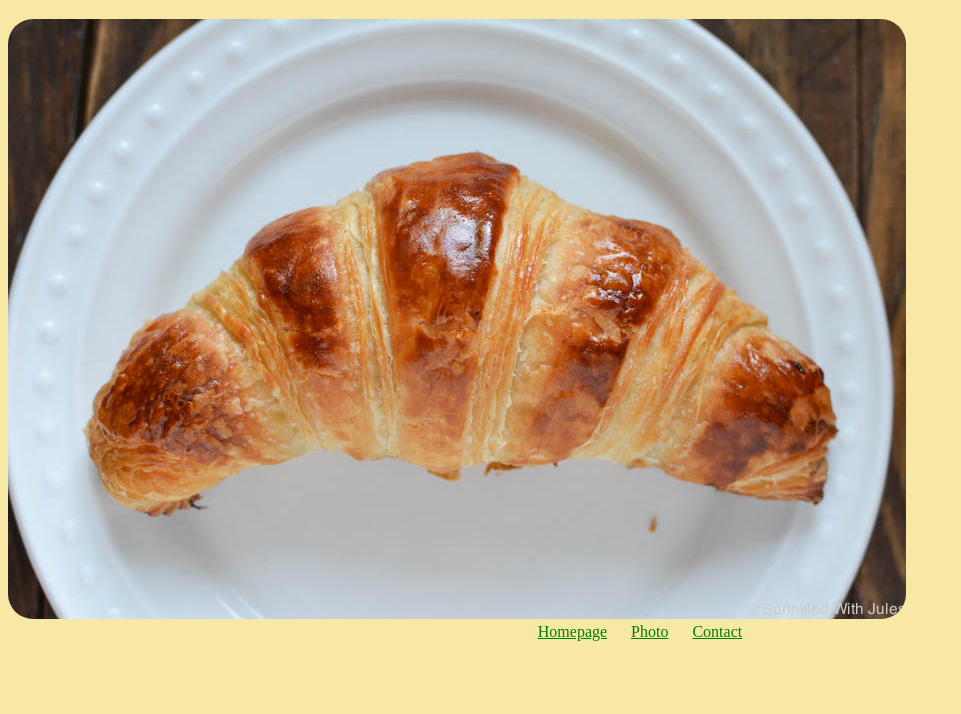
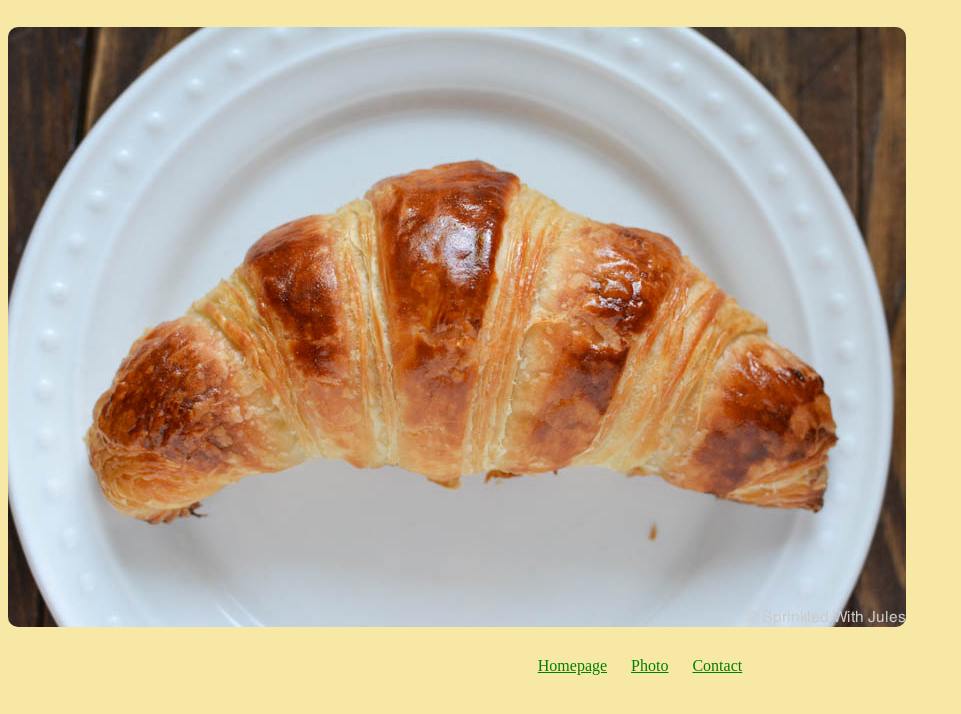
Before and after one commit to misfasnm/Croissant, a plain HTML site: page photo.html in a window 1280 px wide. Shown: the part 62-776 px from the top of the page, without its empty margins (0-961 px from the left). Drawn offline with Linux system fonts and the light colour scheme.

Commit message:
Updated image styles

```diff
--- a/style.css
+++ b/style.css
@@ -17,8 +17,12 @@ footer a {
 
 footer {
   text-align: center;
+  display: block;
 }
 
-img {
-    border-radius: 25px;
+.croissant-img {
+  max-width: 100%;
+  border-radius: 10px;
+  display: block;
+  margin: 30px 0;
 }
```
